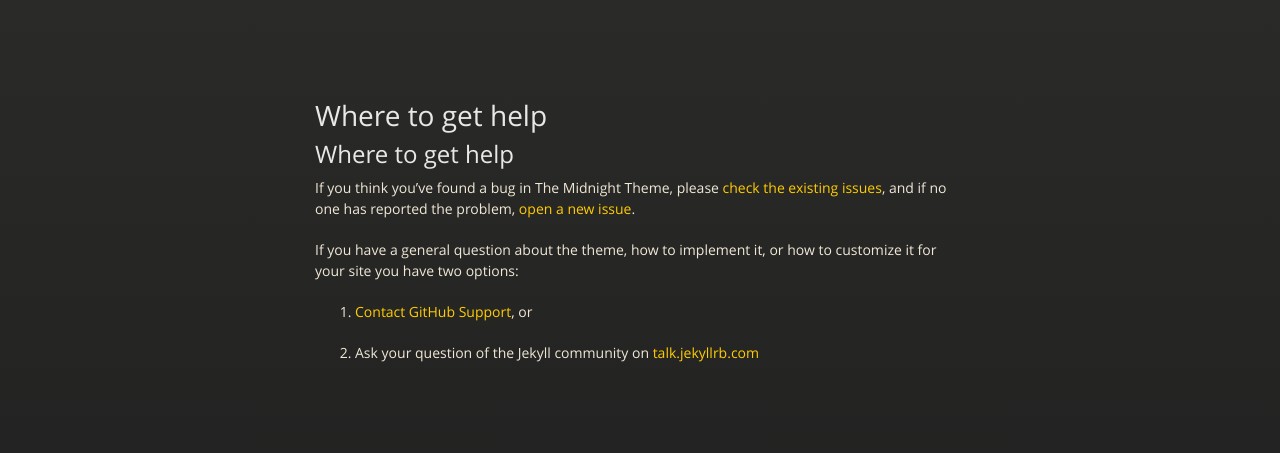
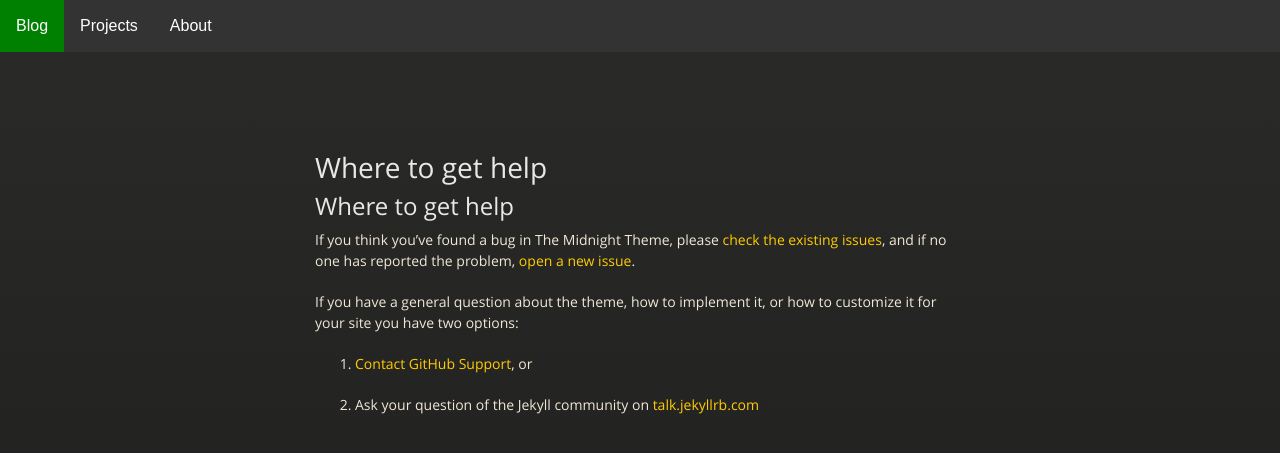
Before and after one commit to naveenspace7/naveenspace7.github.io, a Jekyll site: the page built from docs/SUPPORT.md, in a window 1280 px wide. Shown: the top 453 px of the page. Built offline with Jekyll 4.4.1, drawn with Linux system fonts in a browser that asks for light colours; our own code applies the rules of GitHub Pages for plain Markdown files.

Commit message:
Add test

```diff
--- a/_layouts/default_post.html
+++ b/_layouts/default_post.html
@@ -115,11 +115,11 @@
   </head>
 
   <body>
-    <!-- <div class="navbar">
+    <div class="navbar">
       <a href="https://naveenspace7.github.io/" {% if page.url == "/" %}style="color: red;"{% endif %}>Blog</a>
       <a href="https://naveenspace7.github.io/projects/" {% if page.url == "/projects/" %}style="color: red;"{% endif %}>Projects</a>
       <a href="https://naveenspace7.github.io/about/" {% if page.url == "/about/" %}style="color: red;"{% endif %}>About</a>
-    </div> -->
+    </div>
 
     <div class="wrapper">
       <nav>
```
